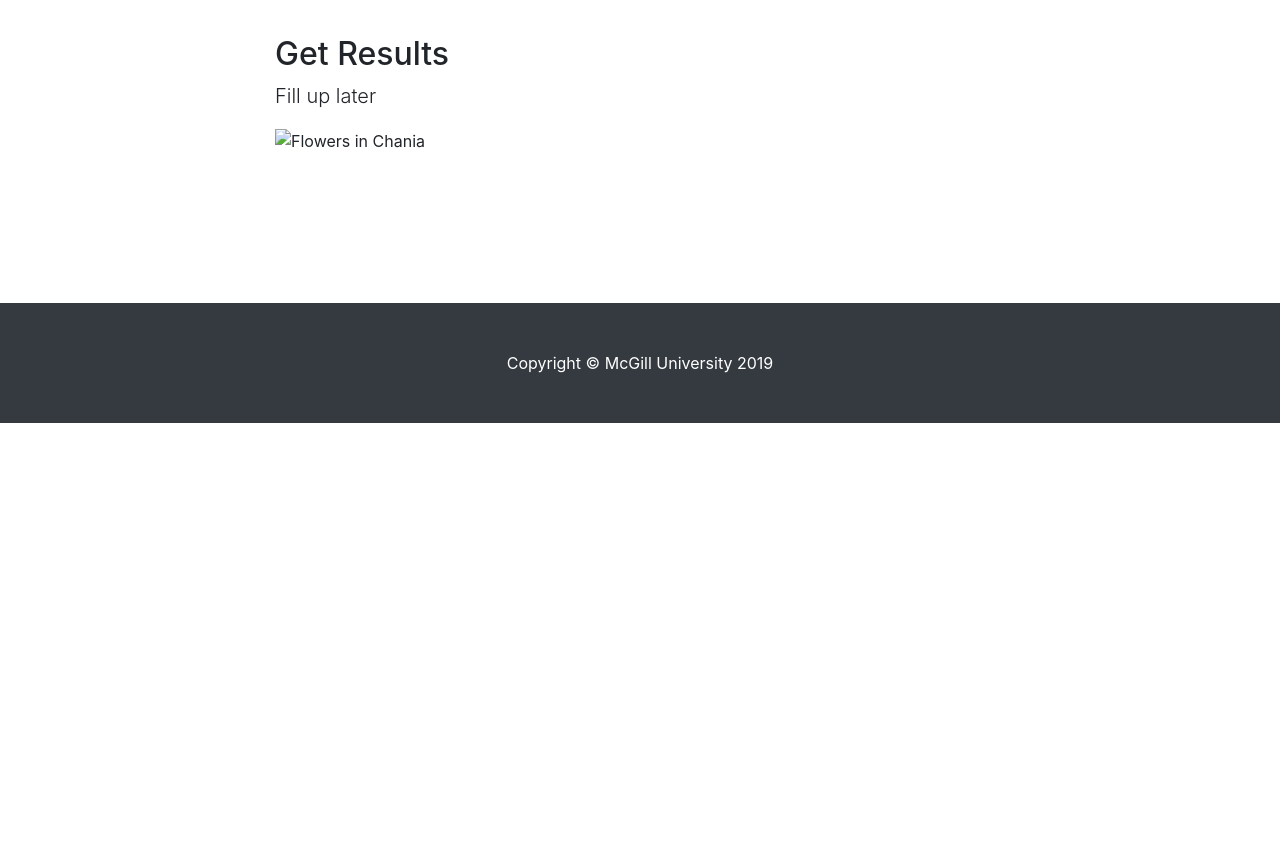
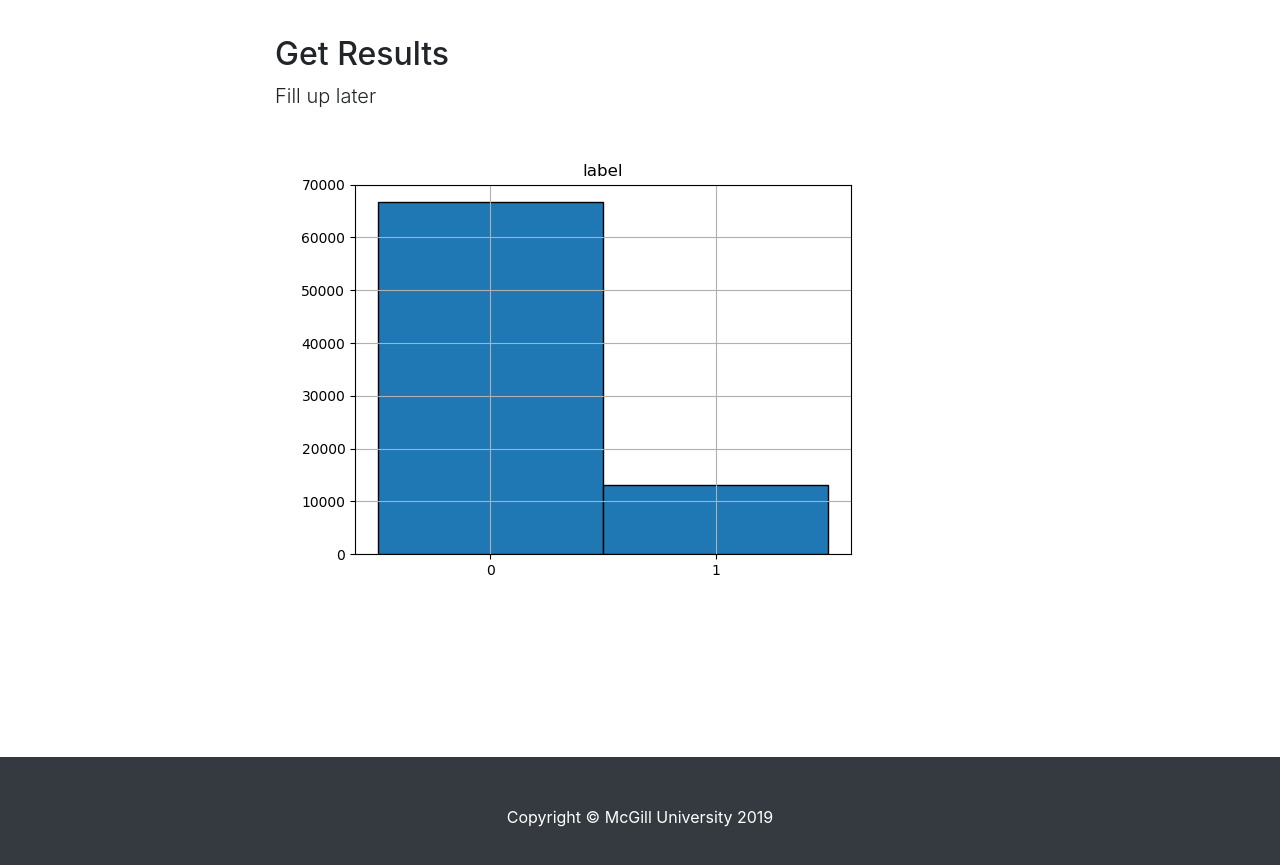
Before and after one commit to akashzcoder/mist_play, a website with bundled scripts: page front_end/index.html in a window 1280 px wide. Shown: the part 1520-2385 px from the top of the page. Before the commit the page ends 1943 px from the top, so only its background shows below. Built offline with nearby package versions, Linux system fonts and the light colour scheme; files whose address does not match are found by name.

Commit message:
placeholder of image

```diff
--- a/front_end/index.html
+++ b/front_end/index.html
@@ -87,7 +87,7 @@
         <div class="col-lg-8 mx-auto">
           <h2>Get Results</h2>
           <p class="lead"> Fill up later </p>
-          <img src="/home/asingh/workspace/mist_play/example.png" alt="Flowers in Chania">
+          <img src="example.png" alt="MISTGAME analytics">
         </div>
       </div>
     </div>
```
Also changed, not shown: front_end/example.png (added).
